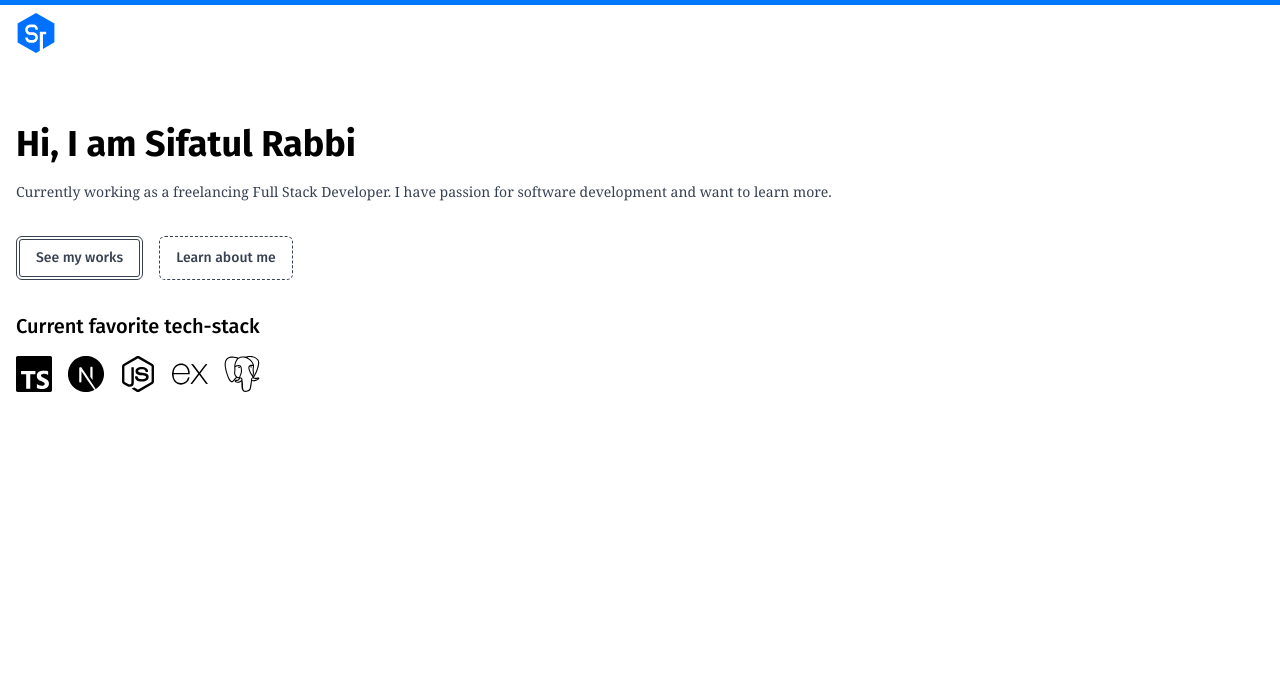
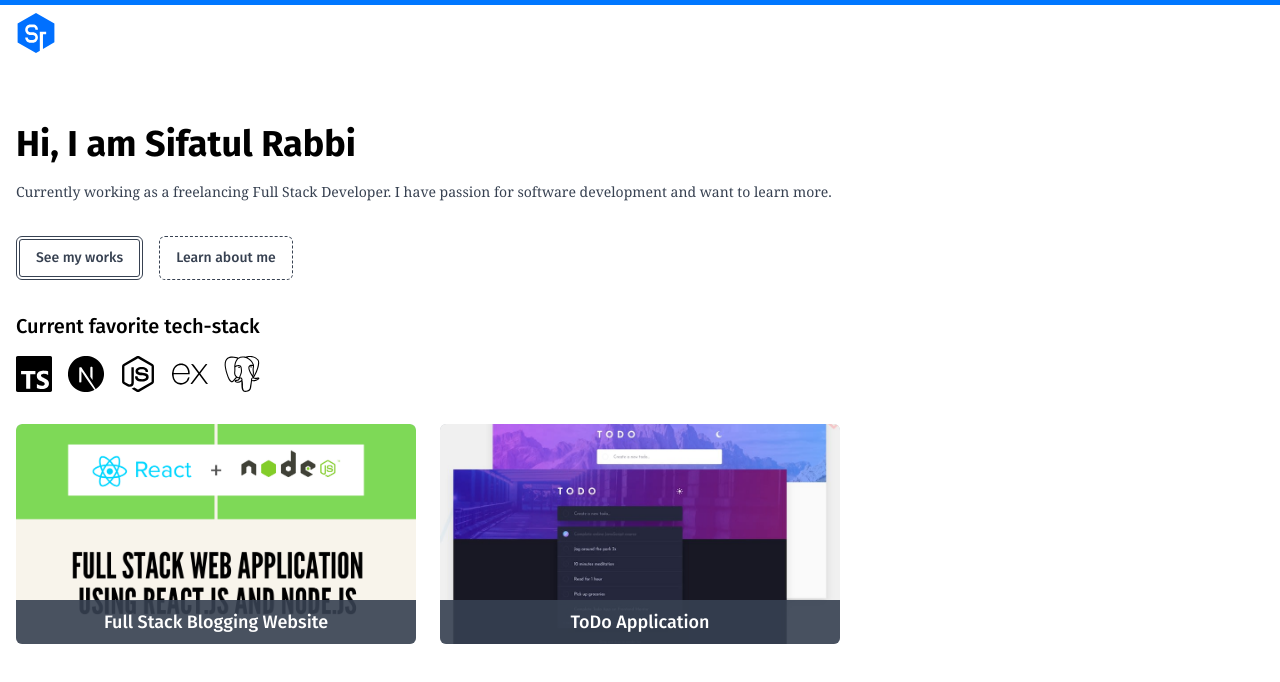
Before and after one commit to sifatulrabbi/sifatulrabbi.github.io, a Next.js app: page / in a window 1280 px wide. Shown: the top 682 px of the page. Built offline with nearby package versions, Linux system fonts and the light colour scheme.

Commit message:
feat: add featured projects card component
featured prejects card is used to show the best projects in the home
page

```diff
--- /dev/null
+++ b/components/FeaturedProjectCard.tsx
@@ -0,0 +1,27 @@
+import React from "react";
+import Img from "next/image";
+import Link from "next/link";
+
+interface Props {
+    img: any;
+    title: string;
+    link: string;
+}
+
+export const FeaturedProjectCard: React.FC<Props> = ({img, title, link}) => {
+    return (
+        <Link href={link}>
+            <a className="max-w-[400px] max-h-[220px] relative flex flex-col justify-center items-center bg-gray-300 rounded-md overflow-hidden w-full transition-[padding_transform] duration-200 hover:p-1 hover:-translate-y-2">
+                <Img
+                    src={img}
+                    alt="Feature project of Md Sifatul Islam Rabbi"
+                    layout="intrinsic"
+                    className="w-full h-auto object-cover rounded-md"
+                />
+                <span className="absolute bottom-0 left-0 right-0 bg-gray-700 bg-opacity-90 font-primary font-medium text-lg text-center text-white block py-2">
+                    {title}
+                </span>
+            </a>
+        </Link>
+    );
+};
--- a/components/index.ts
+++ b/components/index.ts
@@ -1,3 +1,4 @@
 export * from "./Head";
 export * from "./Logo";
 export * from "./SectionHeader";
+export * from "./FeaturedProjectCard";
--- a/pages/index.tsx
+++ b/pages/index.tsx
@@ -1,5 +1,5 @@
 import type {NextPage, NextPageContext} from "next";
-import {Head} from "../components";
+import {Head, FeaturedProjectCard} from "../components";
 import {
     SiTypescript,
     SiNodedotjs,
@@ -7,6 +7,7 @@ import {
     SiPostgresql,
     SiNextdotjs,
 } from "react-icons/si";
+import {fullstackBlogBanner, todoAppBanner} from "../assets/images";
 
 interface Props {
     message: string;
@@ -43,7 +44,18 @@ const Home: NextPage<Props> = ({}) => {
             </section>
 
             {/* featured projects section */}
-            <section></section>
+            <section className="flex flex-row flex-wrap gap-6">
+                <FeaturedProjectCard
+                    title="Full Stack Blogging Website"
+                    img={fullstackBlogBanner}
+                    link="/"
+                />
+                <FeaturedProjectCard
+                    title="ToDo Application"
+                    img={todoAppBanner}
+                    link="/"
+                />
+            </section>
         </>
     );
 };
```
